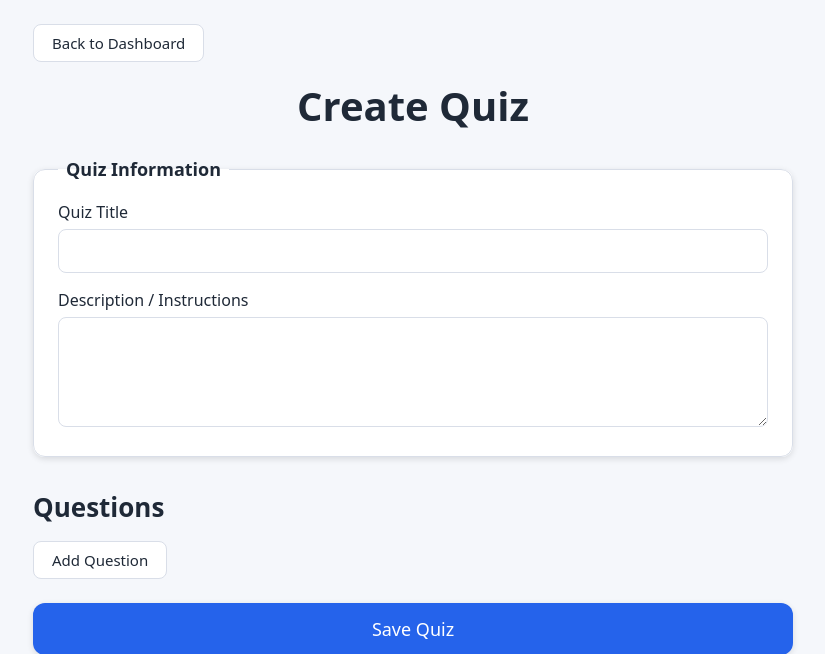
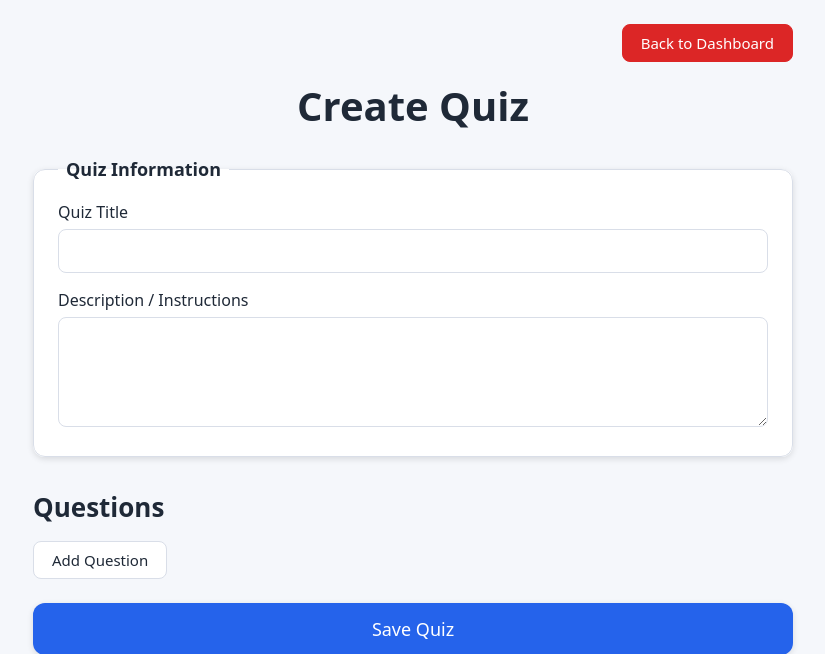
Before and after one commit to lostVeins27/quiz-maker-local-host, a Flask app: page /create-quiz in a window 1280 px wide. Shown: the top 654 px of the page, without its empty margins (227-1052 px from the left). Run offline with Flask 3, Linux system fonts and the light colour scheme; the visitor is signed in with stand-in values (Sample User, id 1).

Commit message:
fix create quiz css

```diff
--- a/static/create-quiz.css
+++ b/static/create-quiz.css
@@ -30,8 +30,10 @@
   margin: 0 auto;
 }
 
-/*back to dashboard button at the top*/
+/*back to dashboard button at the top (pushed to the right)*/
 #dashboard-nav {
+  display: flex;
+  justify-content: flex-end;
   margin-bottom: 16px;
 }
 
@@ -151,6 +153,18 @@
 #dashboard-btn:hover {
   background: #eff6ff;
   border-color: #93c5fd;
+}
+
+/*back to dashboard button is red (same red as the Manage Quizzes page)*/
+#dashboard-btn {
+  color: #fff;
+  background: #dc2626;
+  border-color: #dc2626;
+}
+
+#dashboard-btn:hover {
+  background: #b91c1c;
+  border-color: #b91c1c;
 }
 
 /*question text field*/
```
